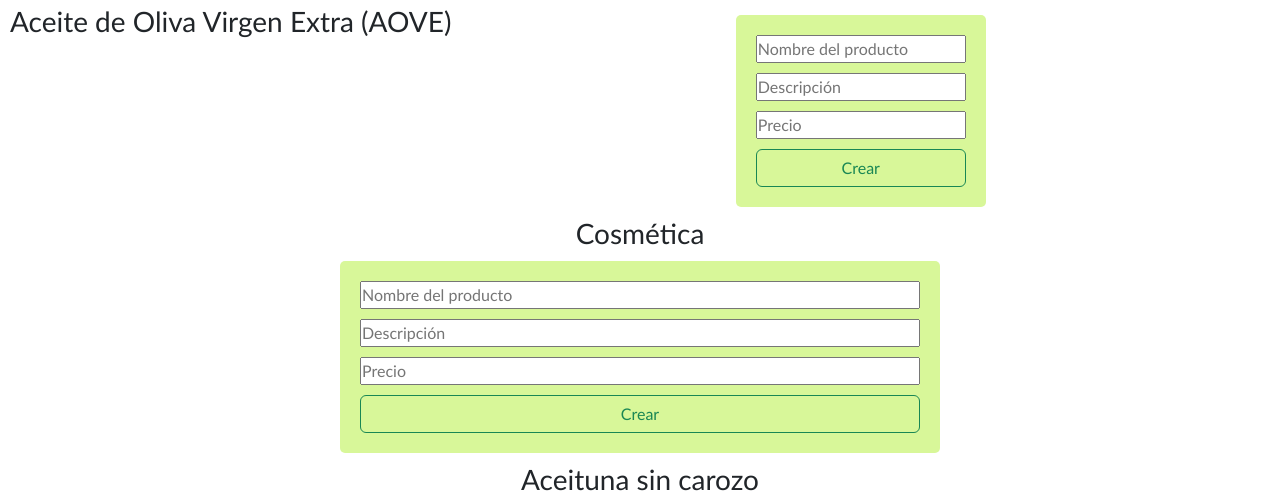
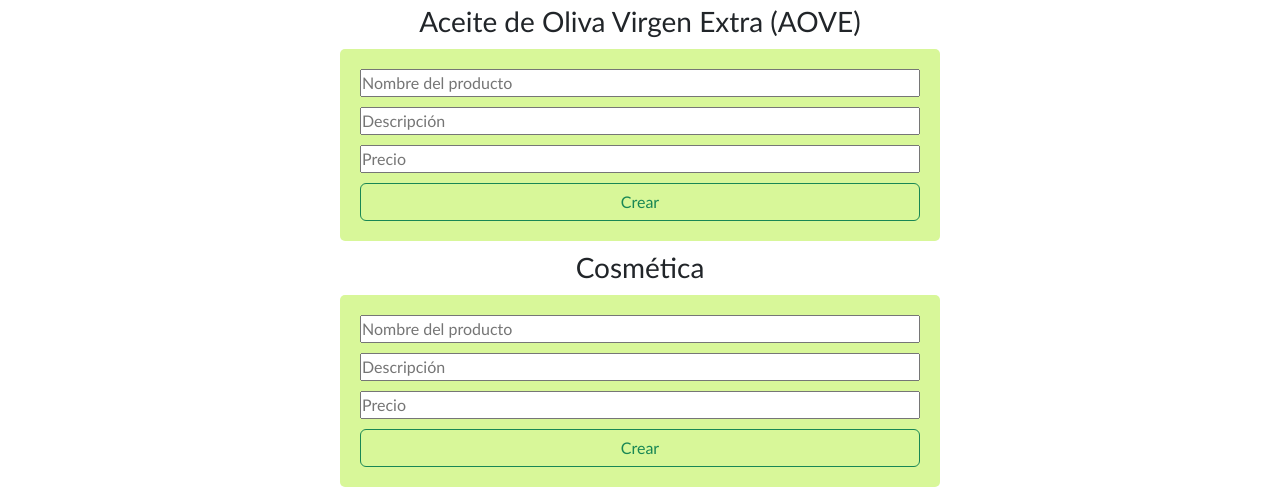
Before and after one commit to noe-o/js-51190, a plain HTML site: page editar.html in a window 1280 px wide. Shown: the part 249-751 px from the top of the page. Drawn offline with nearby package versions, Linux system fonts and the light colour scheme.

Commit message:
2 files modified

```diff
--- a/css/styles.css
+++ b/css/styles.css
@@ -19,10 +19,7 @@ main {
   font-size: 50px;
   font-weight: bold;
 }
-.aceite {
-  display: flex;
-  flex-direction: row;
-}
+
 .productos {
   display: flex;
   flex-wrap: wrap;
--- a/js/editarAceituna.js
+++ b/js/editarAceituna.js
@@ -29,7 +29,7 @@ const crearAceituna = () => {
 };
 
 const verAceituna = () => {
-  const ContenedorAceituna = document.querySelector('#aceituna');
+  const ContenedorAceituna = document.querySelector('section#aceituna');
   aceitunas.forEach((aceituna) => {
     const tarjetaAceituna = document.createElement('div');
     tarjetaAceituna.className = 'producto';
```
